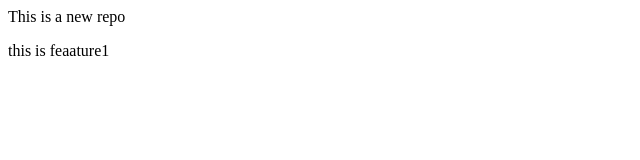
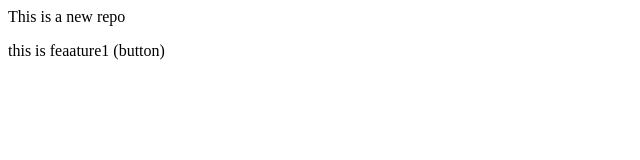
Before and after one commit to Abir2025007/LocalRepo, a plain HTML site: page index.html in a window 1280 px wide. Shown: the full height of the page, 0-640 px from the left. Drawn offline with Linux system fonts and the light colour scheme.

Commit message:
Add main button

```diff
--- a/index.html
+++ b/index.html
@@ -1,2 +1,2 @@
 <p>This is a new repo</p>
-<p>this is feaature1</p>
+<p>this is feaature1 (button)</p>
```
